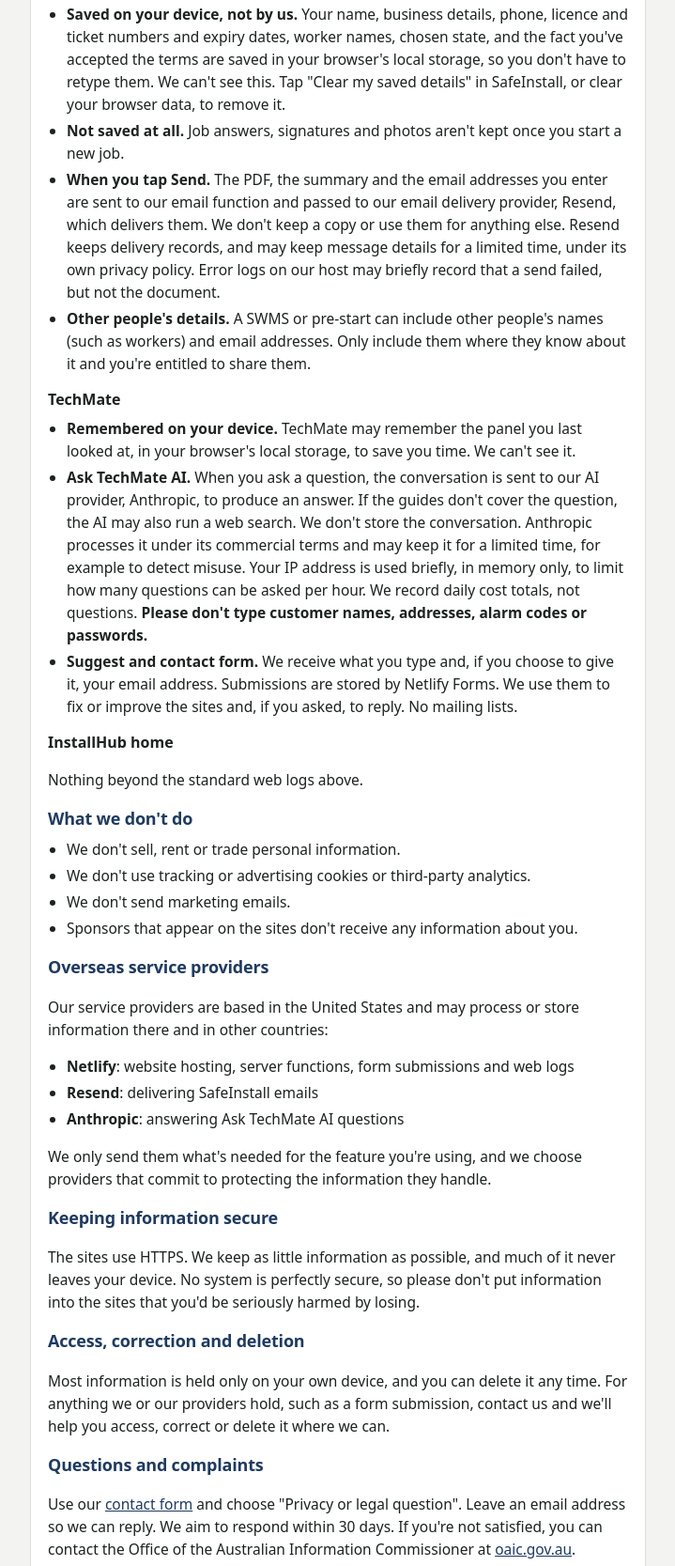
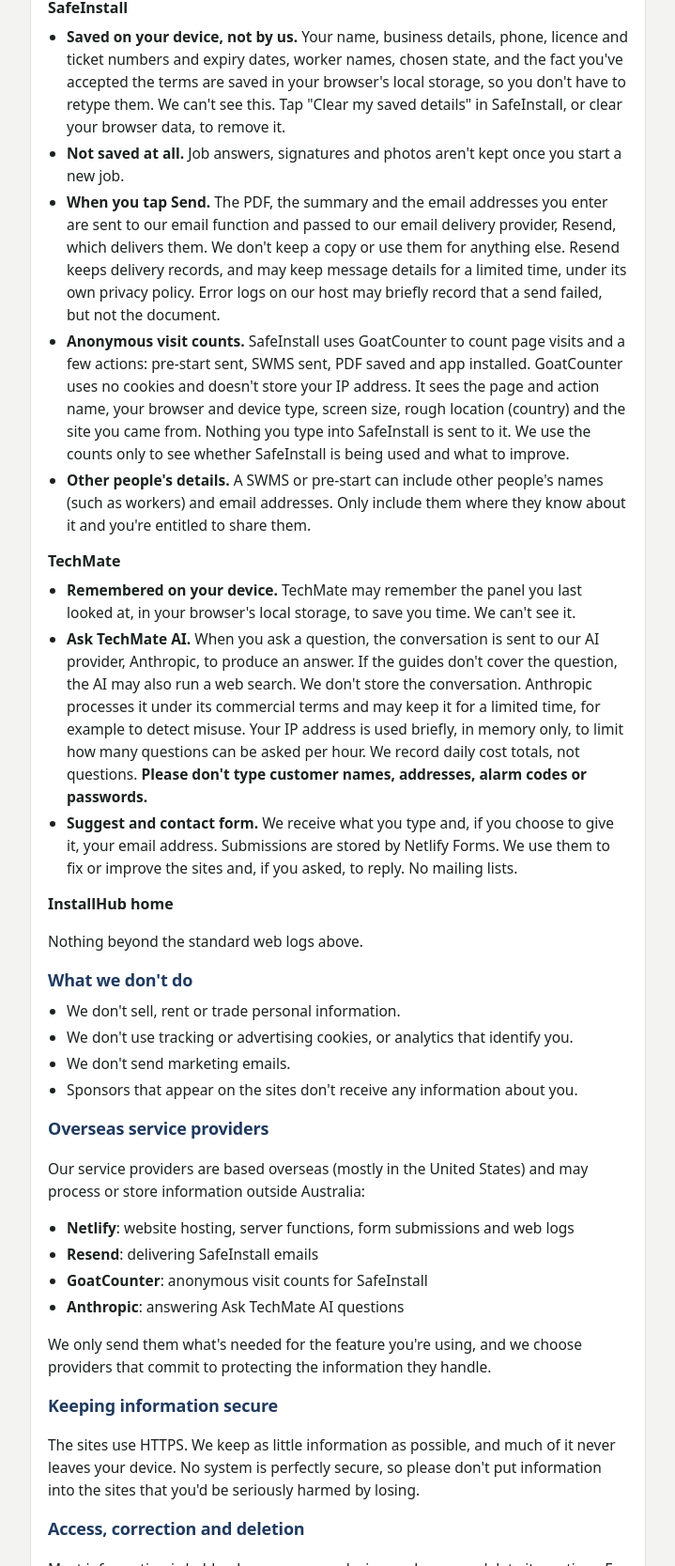
Before and after one commit to siren-soda/installhub, a plain HTML site: page privacy/index.html in a window 1280 px wide. Shown: the part 845-2512 px from the top of the page at 94% size, without its empty margins (280-999 px from the left). Drawn offline with Linux system fonts and the light colour scheme.

Commit message:
Privacy policy: add SafeInstall's anonymous GoatCounter visit counts
Co-Authored-By: Claude Opus 5.5 <noreply@anthropic.com>
Claude-Session: https://claude.ai/code/session_01Erfip6psq2SAqQq5Rp8c2Y

```diff
--- a/privacy/index.html
+++ b/privacy/index.html
@@ -20,7 +20,7 @@
 <div class="card key">
   <h2>The short version</h2>
   <ul>
-    <li>No accounts, no tracking cookies, no analytics, no advertising profiles.</li>
+    <li>No accounts, no tracking cookies, no advertising profiles. SafeInstall counts visits anonymously, without cookies.</li>
     <li>What you type into SafeInstall stays on your phone. If you tap Send, it passes through our email service to the addresses you choose, and we don't keep a copy.</li>
     <li>Questions to Ask TechMate AI go to our AI provider so it can answer them. We don't keep the conversation.</li>
     <li>We never sell your information, and sponsors never get it.</li>
@@ -41,6 +41,7 @@
   <li><b>Saved on your device, not by us.</b> Your name, business details, phone, licence and ticket numbers and expiry dates, worker names, chosen state, and the fact you've accepted the terms are saved in your browser's local storage, so you don't have to retype them. We can't see this. Tap "Clear my saved details" in SafeInstall, or clear your browser data, to remove it.</li>
   <li><b>Not saved at all.</b> Job answers, signatures and photos aren't kept once you start a new job.</li>
   <li><b>When you tap Send.</b> The PDF, the summary and the email addresses you enter are sent to our email function and passed to our email delivery provider, Resend, which delivers them. We don't keep a copy or use them for anything else. Resend keeps delivery records, and may keep message details for a limited time, under its own privacy policy. Error logs on our host may briefly record that a send failed, but not the document.</li>
+  <li><b>Anonymous visit counts.</b> SafeInstall uses GoatCounter to count page visits and a few actions: pre-start sent, SWMS sent, PDF saved and app installed. GoatCounter uses no cookies and doesn't store your IP address. It sees the page and action name, your browser and device type, screen size, rough location (country) and the site you came from. Nothing you type into SafeInstall is sent to it. We use the counts only to see whether SafeInstall is being used and what to improve.</li>
   <li><b>Other people's details.</b> A SWMS or pre-start can include other people's names (such as workers) and email addresses. Only include them where they know about it and you're entitled to share them.</li>
 </ul>
 
@@ -57,16 +58,17 @@
 <h2>What we don't do</h2>
 <ul>
   <li>We don't sell, rent or trade personal information.</li>
-  <li>We don't use tracking or advertising cookies or third-party analytics.</li>
+  <li>We don't use tracking or advertising cookies, or analytics that identify you.</li>
   <li>We don't send marketing emails.</li>
   <li>Sponsors that appear on the sites don't receive any information about you.</li>
 </ul>
 
 <h2>Overseas service providers</h2>
-<p>Our service providers are based in the United States and may process or store information there and in other countries:</p>
+<p>Our service providers are based overseas (mostly in the United States) and may process or store information outside Australia:</p>
 <ul>
   <li><b>Netlify</b>: website hosting, server functions, form submissions and web logs</li>
   <li><b>Resend</b>: delivering SafeInstall emails</li>
+  <li><b>GoatCounter</b>: anonymous visit counts for SafeInstall</li>
   <li><b>Anthropic</b>: answering Ask TechMate AI questions</li>
 </ul>
 <p>We only send them what's needed for the feature you're using, and we choose providers that commit to protecting the information they handle.</p>
```
Also changed, not shown: 1 other file.
